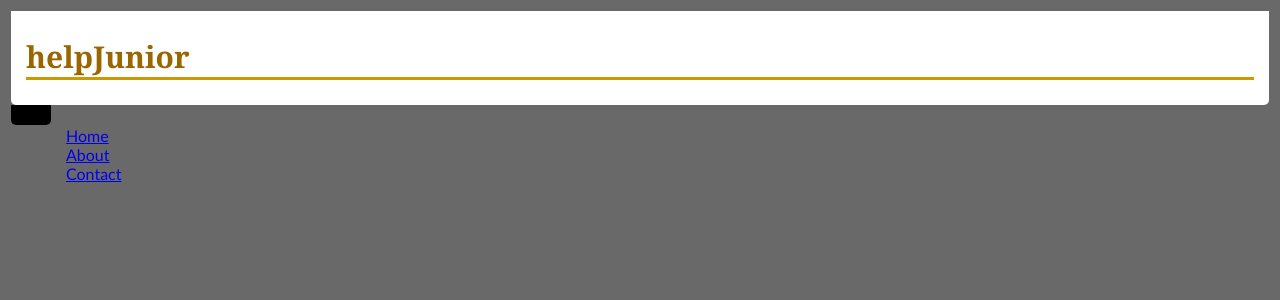
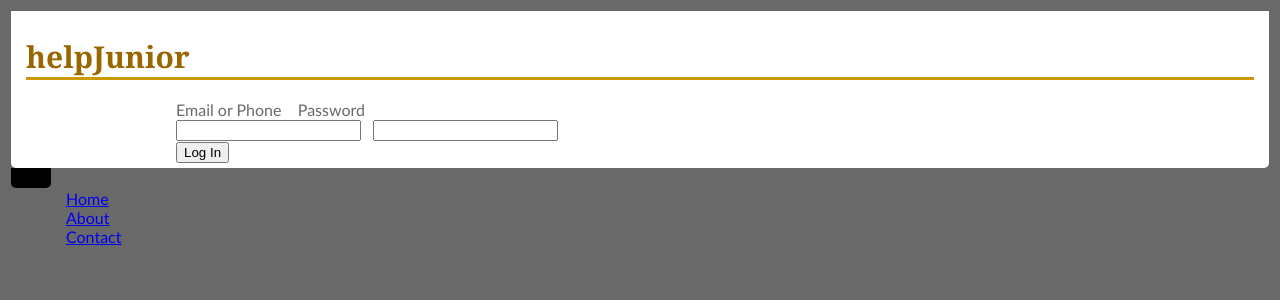
Before and after one commit to ksevta/helpJunior, a PHP site: page / in a window 1280 px wide. Shown: the top 300 px of the page. Run offline with PHP 8.4, Linux system fonts and the light colour scheme.

Commit message:
basic page build

```diff
--- a/public/index.php
+++ b/public/index.php
@@ -13,6 +13,12 @@
 <body>
 <div id = "main">
 	<h1>helpJunior</h1>
+	<form action = "#login" id = "login">
+		Email or Phone &nbsp;&nbsp; Password<br>
+		<input type="text" name = "FirstName">&nbsp;&nbsp;
+		<input type="text" name = "password"><br>
+		<input type = "submit" value = "Log In">
+	</form>
 </div>
 <div id = "navbar">
 	<ul>
--- a/public/stylesheets/style.css
+++ b/public/stylesheets/style.css
@@ -29,3 +29,7 @@ h1 {
     height: 10px;
     width: 10px;
 }
+#login{
+    margin-left: 150px;
+    margin-top: 0px;
+}
```
